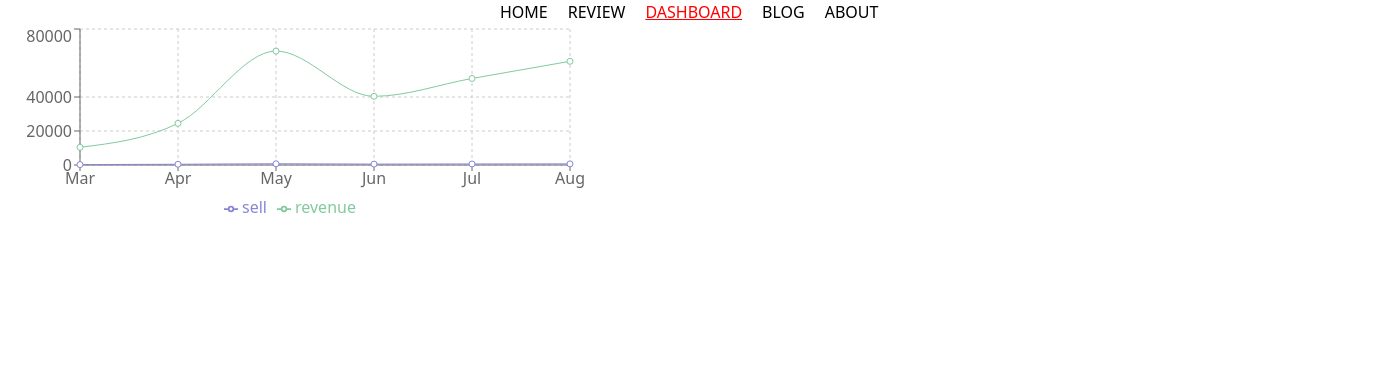
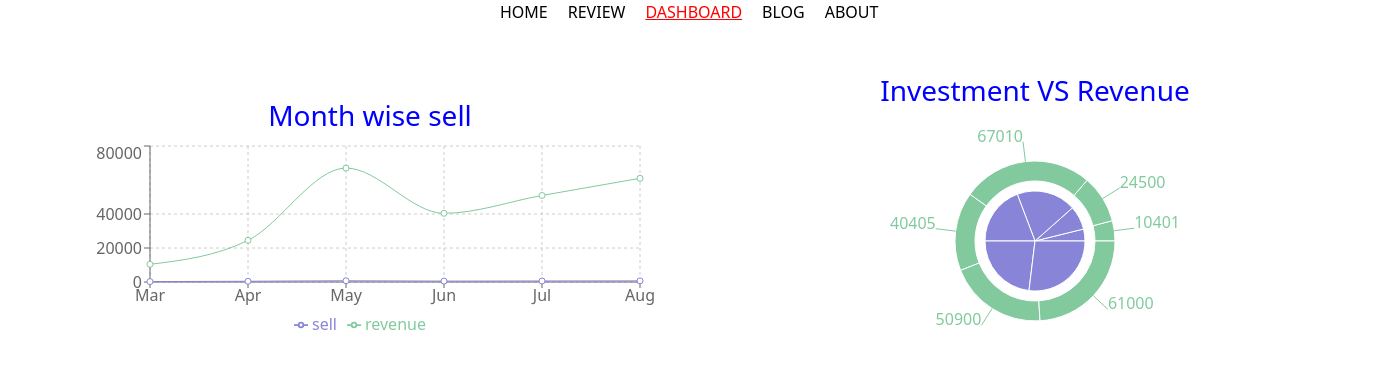
Before and after one commit to Ripon2323/assignment-9, a React (Create React App) app: page /dashboard in a window 1280 px wide. Shown: the top 368 px of the page, 1400 px wide, since content can reach past the window. Built offline with nearby package versions, Linux system fonts and the light colour scheme.

Commit message:
bar-chart added

```diff
--- a/src/components/Dashboard/Dashboard.css
+++ b/src/components/Dashboard/Dashboard.css
@@ -0,0 +1,10 @@
+.line-chart{
+    display: flex;
+    justify-content: space-around;
+    align-items: center;
+    margin-left:70px;
+    margin-top: 50px;
+}
+.line-chart-color{
+    color: blue;
+}
--- a/src/components/Dashboard/Dashboard.js
+++ b/src/components/Dashboard/Dashboard.js
@@ -1,6 +1,8 @@
+
 
 import React from 'react';
-import { CartesianGrid, Legend, Line, LineChart, XAxis, YAxis } from 'recharts';
+import {  CartesianGrid, Legend, Line, LineChart, Pie, PieChart,  XAxis, YAxis } from 'recharts';
+import './Dashboard.css';
 
 const Dashboard = () => {
 
@@ -44,8 +46,10 @@ const Dashboard = () => {
     ]
 
     return (
+        <div className='line-chart'>
+
             <div>
-
+                <h3 className='line-chart-color'>Month wise sell</h3>
                 <LineChart width={600} height={200} data={data}
                     margin={{ top: 5, right: 30, left: 20, bottom: 5 }}>
                     <CartesianGrid strokeDasharray="3 3" />
@@ -57,6 +61,17 @@ const Dashboard = () => {
                     <Line type="monotone" dataKey="revenue" stroke="#82ca9d" />
                 </LineChart>
             </div>
+
+            <div>
+                <h3 className='line-chart-color'>Investment VS Revenue</h3>
+                <PieChart width={730} height={250}>
+                    <Pie data={data} dataKey="investment" nameKey="name" cx="50%" cy="50%" outerRadius={50} fill="#8884d8" />
+                    <Pie data={data} dataKey="revenue" nameKey="name" cx="50%" cy="50%" innerRadius={60} outerRadius={80} fill="#82ca9d" label />
+                </PieChart>
+            </div>
+
+
+        </div>
     );
 };
 
```
Lines whose indentation alone changed are shown as unchanged.
